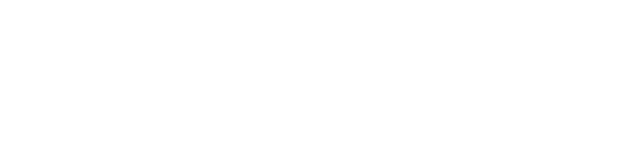
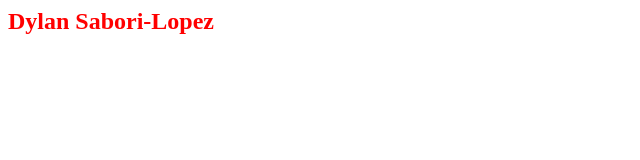
Before and after one commit to DylanSL10/foobar, a plain HTML site: page index.html in a window 1280 px wide. Shown: the whole page, without its empty margins (0-640 px from the left). Drawn offline with Linux system fonts and the light colour scheme.

Commit message:
update h2 with my name

```diff
--- a/index.html
+++ b/index.html
@@ -1,6 +1,6 @@
 <html lang="en">
 <head><link rel="stylesheet" href="style.css"></head>
-    <h2></h2>
+    <h2>Dylan Sabori-Lopez</h2>
 
 
 </html>
```
